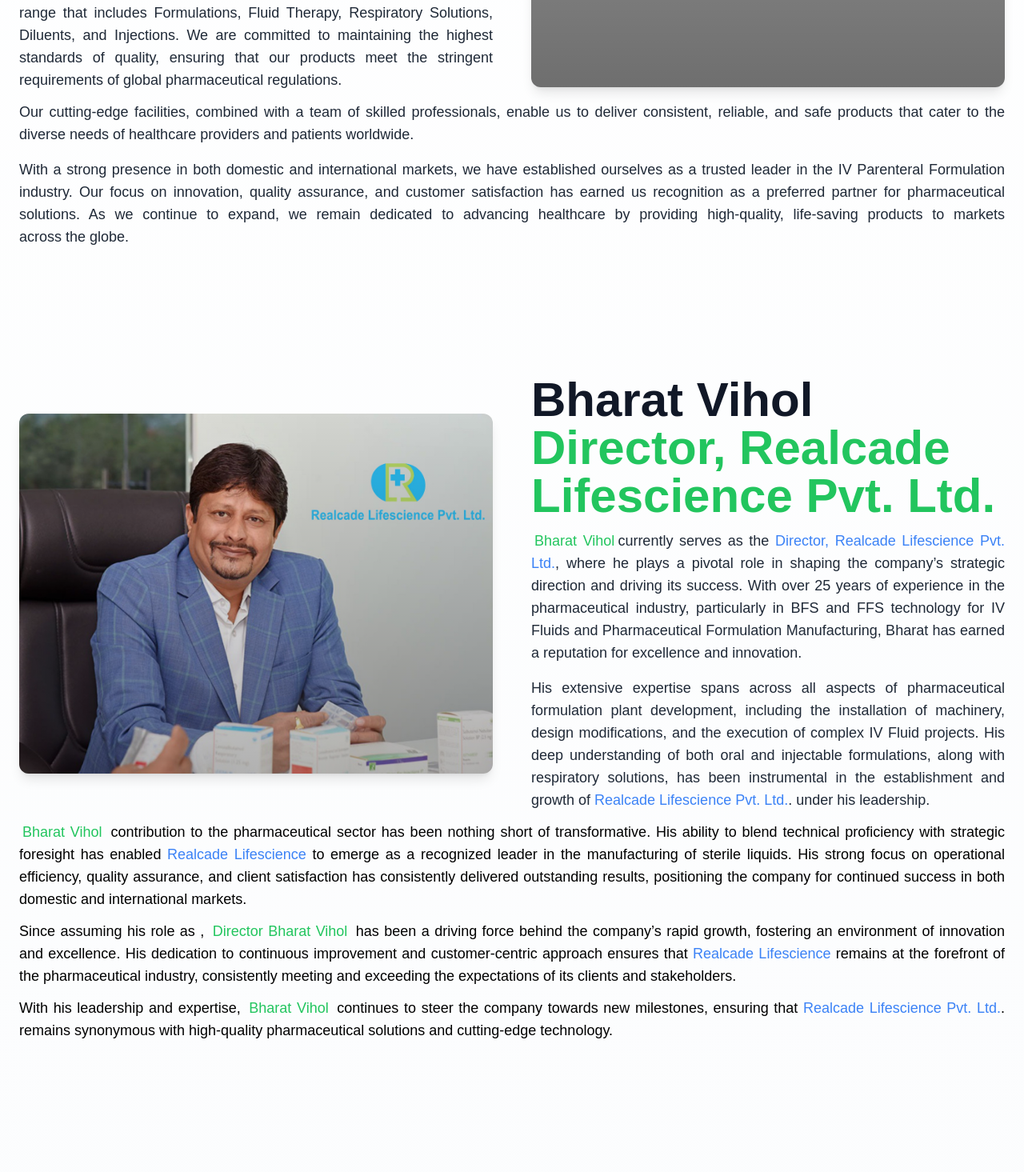
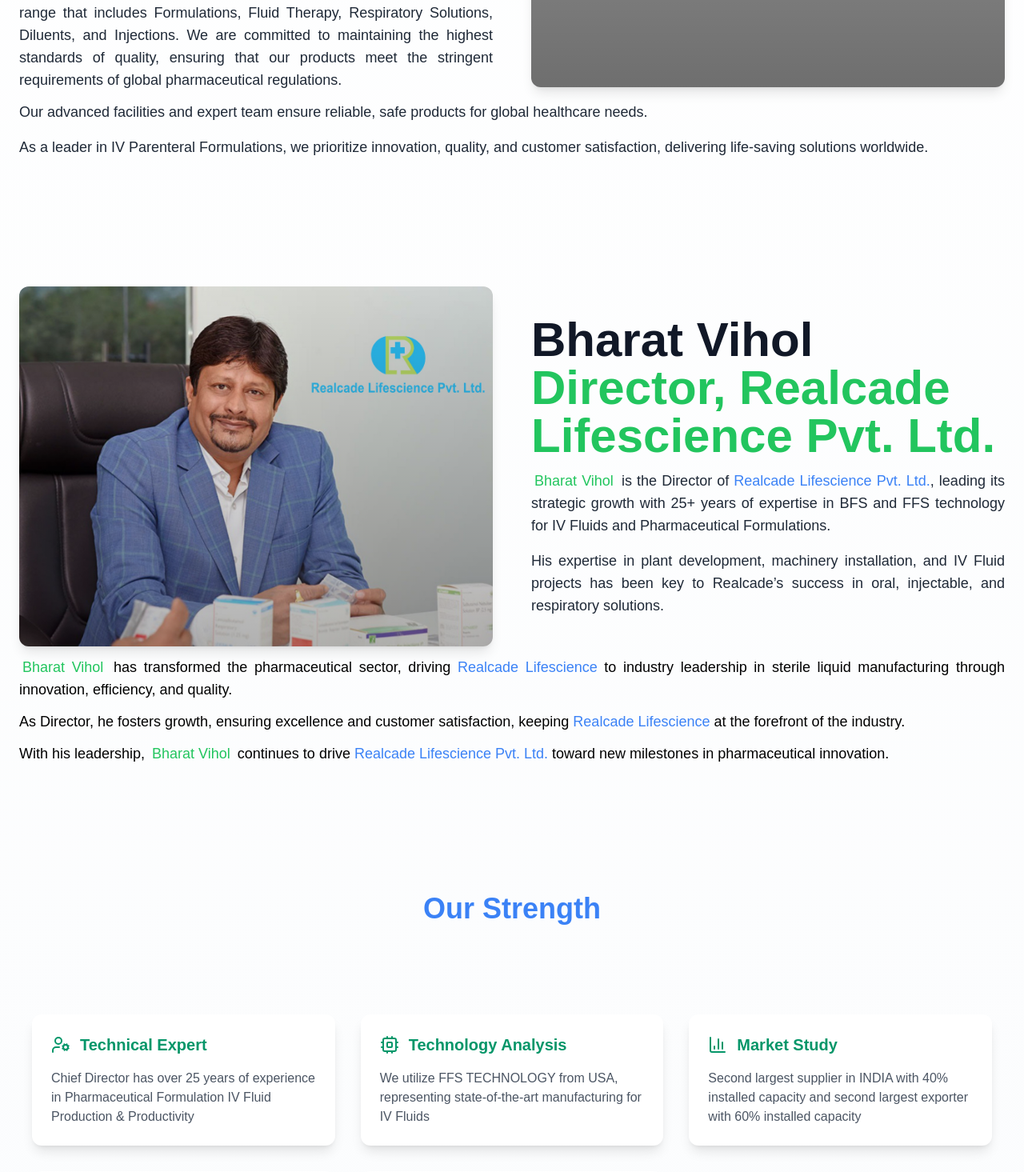
Before and after one commit to dabhivijay2478/realcade-lifesicence, a Next.js app: page /about in a window 1280 px wide. Shown: the part 843-2308 px from the top of the page at 80% size. Built offline with nearby package versions, Linux system fonts and the light colour scheme; grey boxes are pictures that could not be loaded.

Commit message:
conents optimize

```diff
--- a/app/about/page.jsx
+++ b/app/about/page.jsx
@@ -238,12 +238,7 @@ export default function AboutUs() {
                         </motion.div>
                     </div>
                     <div className='space-y-4 text-gray-800 dark:text-white/90 text-justify text-lg mt-3'>
-                        <p>
-                            Our cutting-edge facilities, combined with a team of skilled professionals, enable us to deliver consistent, reliable, and safe products that cater to the diverse needs of healthcare providers and patients worldwide.
-                        </p>
-                        <p>
-                            With a strong presence in both domestic and international markets, we have established ourselves as a trusted leader in the IV Parenteral Formulation industry. Our focus on innovation, quality assurance, and customer satisfaction has earned us recognition as a preferred partner for pharmaceutical solutions. As we continue to expand, we remain dedicated to advancing healthcare by providing high-quality, life-saving products to markets across the globe.
-                        </p>
+                        <p> Our advanced facilities and expert team ensure reliable, safe products for global healthcare needs. </p> <p> As a leader in IV Parenteral Formulations, we prioritize innovation, quality, and customer satisfaction, delivering life-saving solutions worldwide. </p>
                     </div>
                 </div>
             </motion.section>
@@ -280,45 +275,13 @@ export default function AboutUs() {
                                 </span>
                             </h1>
                             <div className="space-y-4 text-gray-800 dark:text-white/90 text-justify text-lg mt-3">
-                                <p>
-                                    <span className='dark:text-blue-600 text-green-500 px-1'>
-                                        Bharat Vihol
-                                    </span>
-                                    currently serves as the  <span className="  dark:text-green-600 text-blue-500">
-                                        Director, Realcade Lifescience Pvt. Ltd.
-                                    </span>, where he plays a pivotal role in shaping the company’s strategic direction and driving its success. With over 25 years of experience in the pharmaceutical industry, particularly in BFS and FFS technology for IV Fluids and Pharmaceutical Formulation Manufacturing, Bharat has earned a reputation for excellence and innovation.
-                                </p>
-                                <p>
-                                    His extensive expertise spans across all aspects of pharmaceutical formulation plant development, including the installation of machinery, design modifications, and the execution of complex IV Fluid projects. His deep understanding of both oral and injectable formulations, along with respiratory solutions, has been instrumental in the establishment and growth of  <span className="  dark:text-green-600 text-blue-500">
-                                        Realcade Lifescience Pvt. Ltd.
-                                    </span>. under his leadership.
-                                </p>
+                                <p> <span className='dark:text-blue-600 text-green-500 px-1'>Bharat Vihol</span> is the Director of <span className="dark:text-green-600 text-blue-500">Realcade Lifescience Pvt. Ltd.</span>, leading its strategic growth with 25+ years of expertise in BFS and FFS technology for IV Fluids and Pharmaceutical Formulations. </p> <p> His expertise in plant development, machinery installation, and IV Fluid projects has been key to Realcade’s success in oral, injectable, and respiratory solutions. </p>
                             </div>
                         </motion.div>
                     </div>
                 </div>
                 <div className='text-lg px-6 mt-3 text-justify'>
-                    <p className='text-lg  mt-3'>
-                        <span className='dark:text-blue-600 text-green-500 px-1 text-lg'>
-                            Bharat Vihol
-                        </span>  contribution to the pharmaceutical sector has been nothing short of transformative. His ability to blend technical proficiency with strategic foresight has enabled  <span className="  dark:text-green-600 text-blue-500">
-                            Realcade Lifescience
-                        </span> to emerge as a recognized leader in the manufacturing of sterile liquids. His strong focus on operational efficiency, quality assurance, and client satisfaction has consistently delivered outstanding results, positioning the company for continued success in both domestic and international markets.
-                    </p>
-                    <p className='text-lg  mt-3'>
-                        Since assuming his role as , <span className='dark:text-blue-600 text-green-500 px-1 text-lg'>
-                            Director Bharat Vihol
-                        </span> has been a driving force behind the company’s rapid growth, fostering an environment of innovation and excellence. His dedication to continuous improvement and customer-centric approach ensures that <span className="  dark:text-green-600 text-blue-500">
-                            Realcade Lifescience
-                        </span> remains at the forefront of the pharmaceutical industry, consistently meeting and exceeding the expectations of its clients and stakeholders.
-                    </p>
-                    <p className='text-lg  mt-3'>
-                        With his leadership and expertise, <span className='dark:text-blue-600 text-green-500 px-1 text-lg'>
-                            Bharat Vihol
-                        </span> continues to steer the company towards new milestones, ensuring that <span className="  dark:text-green-600 text-blue-500">
-                            Realcade Lifescience Pvt. Ltd.
-                        </span>. remains synonymous with high-quality pharmaceutical solutions and cutting-edge technology.
-                    </p>
+                    <p className='text-lg mt-3'> <span className='dark:text-blue-600 text-green-500 px-1 text-lg'>Bharat Vihol</span> has transformed the pharmaceutical sector, driving <span className="dark:text-green-600 text-blue-500">Realcade Lifescience</span> to industry leadership in sterile liquid manufacturing through innovation, efficiency, and quality. </p> <p className='text-lg mt-3'> As Director, he fosters growth, ensuring excellence and customer satisfaction, keeping <span className="dark:text-green-600 text-blue-500">Realcade Lifescience</span> at the forefront of the industry. </p> <p className='text-lg mt-3'> With his leadership, <span className='dark:text-blue-600 text-green-500 px-1 text-lg'>Bharat Vihol</span> continues to drive <span className="dark:text-green-600 text-blue-500">Realcade Lifescience Pvt. Ltd.</span> toward new milestones in pharmaceutical innovation. </p>
                 </div>
             </motion.section>
             {/* Our Strength Section */}
```
